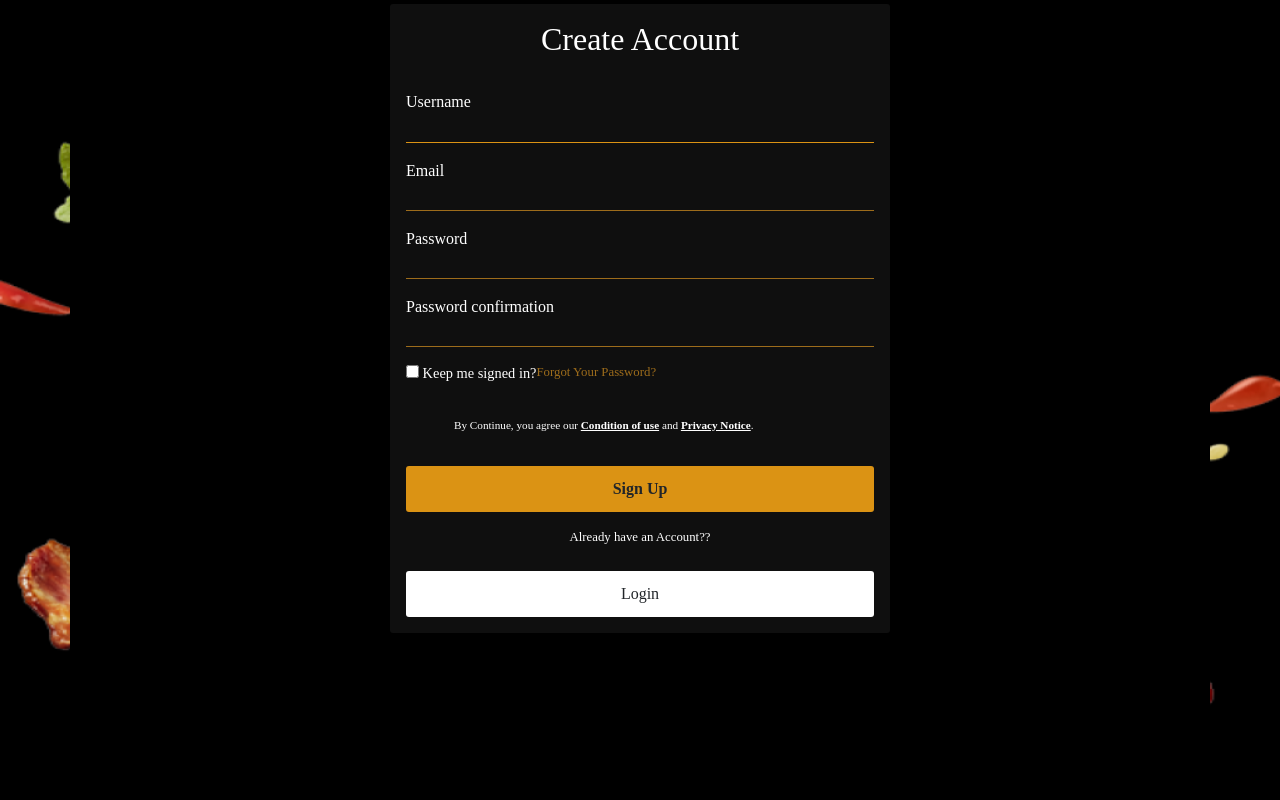
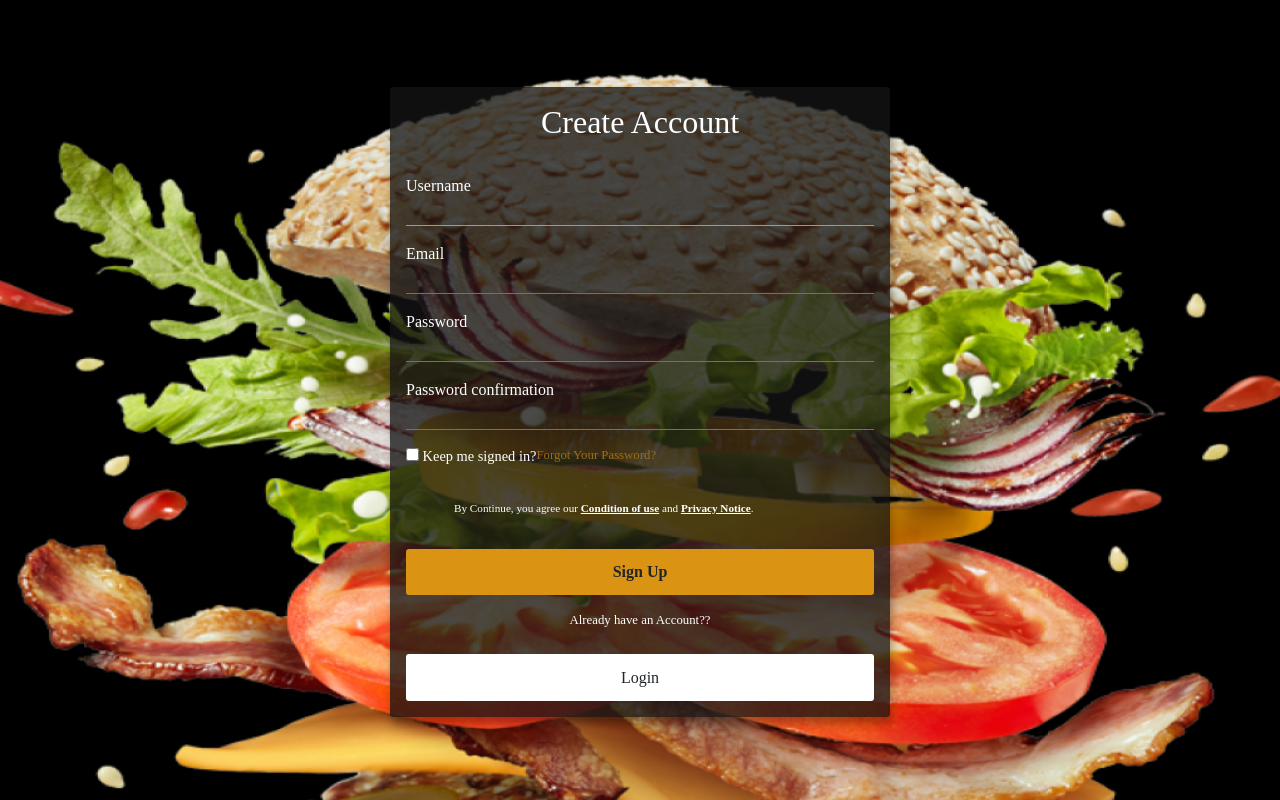
Before and after one commit to catherinekimani/burger, a Django app: page /register/ in a window 1280 px wide. Run offline with Django 4.2, Linux system fonts and the light colour scheme; some libraries are stand-ins or nearby versions.

Commit message:
Add div class

```diff
--- a/burgerapp/templates/accounts/login.html
+++ b/burgerapp/templates/accounts/login.html
@@ -1,7 +1,7 @@
 {% extends 'base.html' %}
 
 {% block content %}
-<div class="container">
+<div class="container-fluid image">
     <form action="" method="post">
         {% csrf_token %}
     <div class="login-form mx-auto mt-1">
--- a/burgerapp/templates/accounts/register.html
+++ b/burgerapp/templates/accounts/register.html
@@ -1,6 +1,6 @@
 {% extends 'base.html' %}
 {% block content %}
-<div class="container">
+<div class="container-fluid image">
     <form action="" method="post">
         {% csrf_token %}
     <div class="login-form mx-auto mt-1">
```
